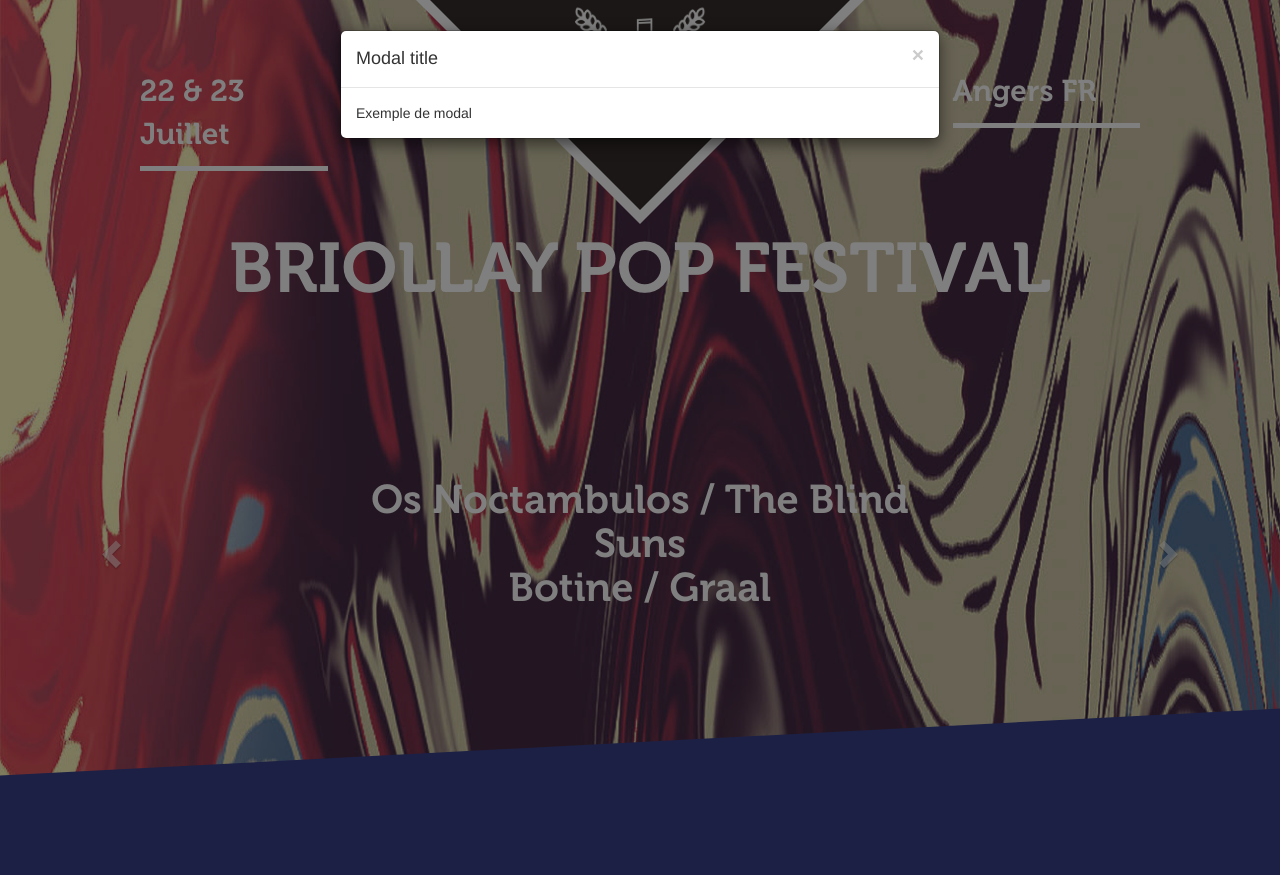
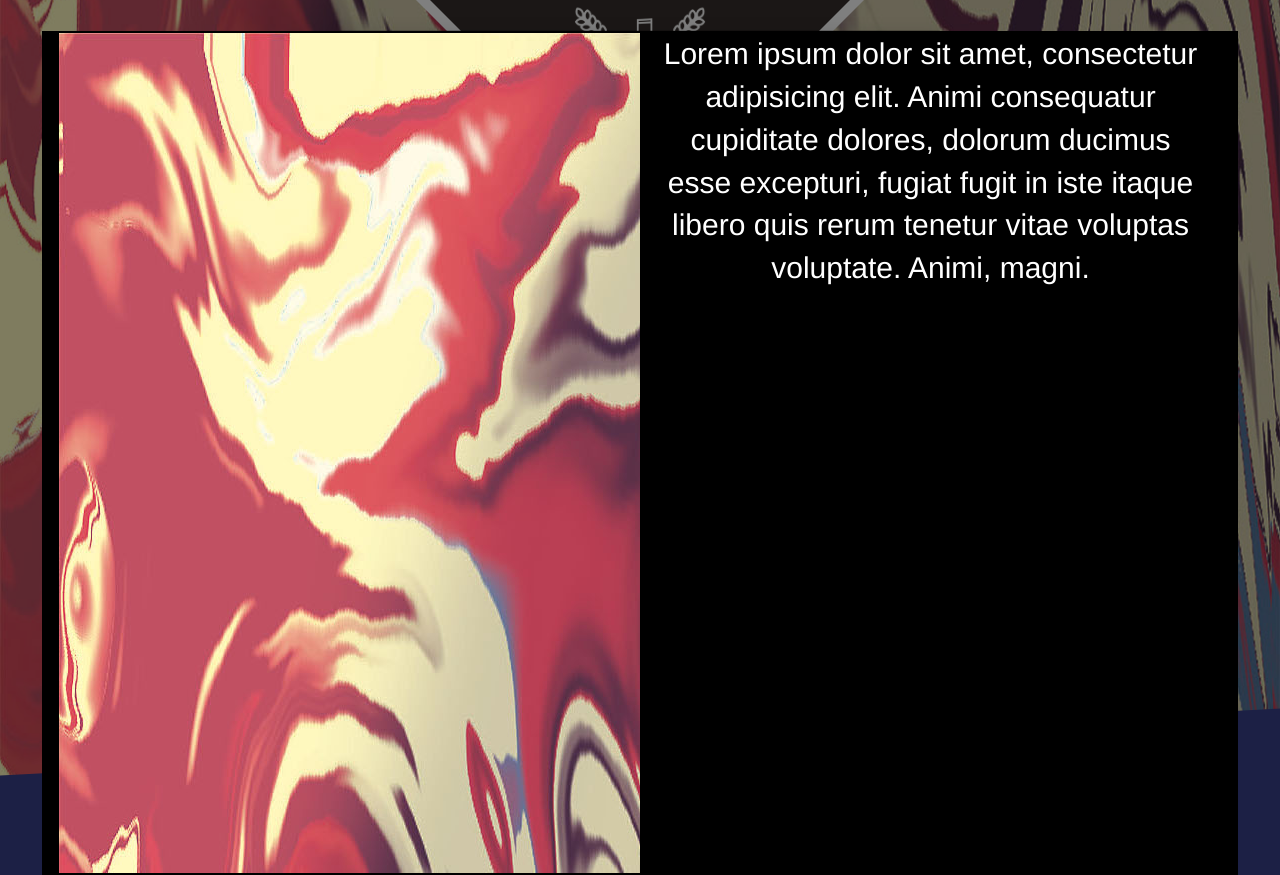
Before and after one commit to theovoi/bpf44, a PHP site: page / in a window 1280 px wide, after a click that opens the changed part. Run offline with PHP 8.4, Linux system fonts and the light colour scheme.

Commit message:
ajustement des modal

```diff
--- a/css/style.css
+++ b/css/style.css
@@ -284,7 +284,29 @@ h2 {
 }
 /*Section6*/
 /*Section7*/
-
+/*Modal*/
+.popup{
+    background-color: black;
+    border: 2px solid black;
+    background-color: black;
+    border: 2px solid black;
+    min-width: 200%;
+    right: 50%;
+    display: block;
+    margin-left: auto;
+    text-align: center;
+    margin-right: auto;
+}
+.imagepopup{
+    min-height: 60em;
+}
+.imagepopup1{
+    background: url('../img/backg.jpg');
+}
+.textpopup{
+    font-size: 30px;
+    color: white;
+}
 
 
 
--- a/index.php
+++ b/index.php
@@ -160,12 +160,13 @@
 <div class="modal fade" id="artiste1" tabindex="-1" role="dialog" aria-labelledby="myModalLabel" aria-hidden="true">
     <div class="modal-dialog">
         <div class="modal-content">
-            <div class="modal-header">
-                <button type="button" class="close" data-dismiss="modal" aria-hidden="true">&times;</button>
-                <h4 class="modal-title" id="myModalLabel">Modal title</h4>
-            </div>
-            <div class="modal-body">
-                Exemple de modal
+            <div class="col-md-12 popup">
+                <div class="col-md-6 imagepopup imagepopup1"></div>
+                <div class="col-md-6 textpopup">
+                    Lorem ipsum dolor sit amet, consectetur adipisicing elit.
+                    Animi consequatur cupiditate dolores, dolorum ducimus esse excepturi,
+                    fugiat fugit in iste itaque libero quis rerum tenetur vitae voluptas voluptate. Animi, magni.
+                </div>
             </div>
         </div><!-- /.modal-content -->
     </div><!-- /.modal-dialog -->
```
